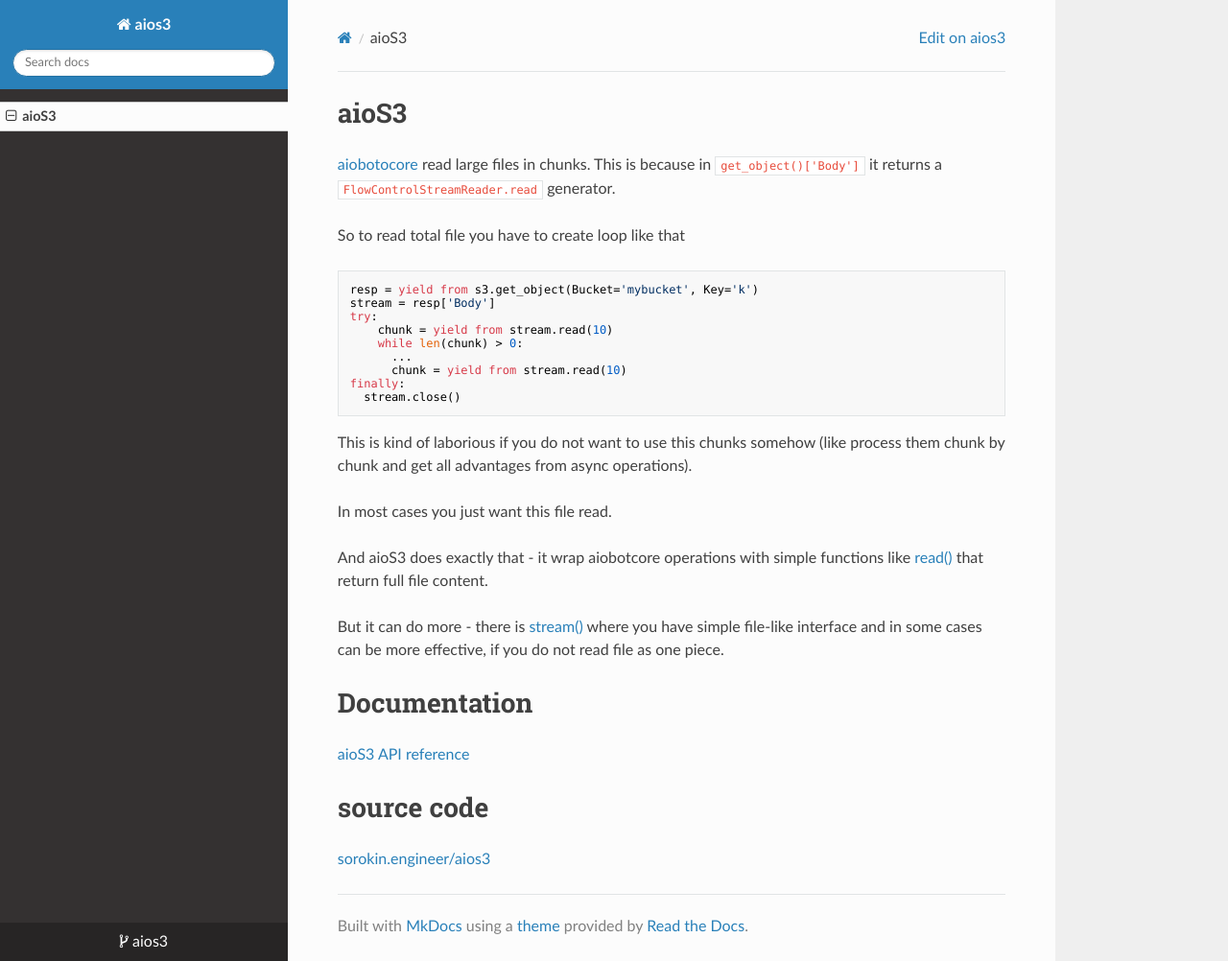
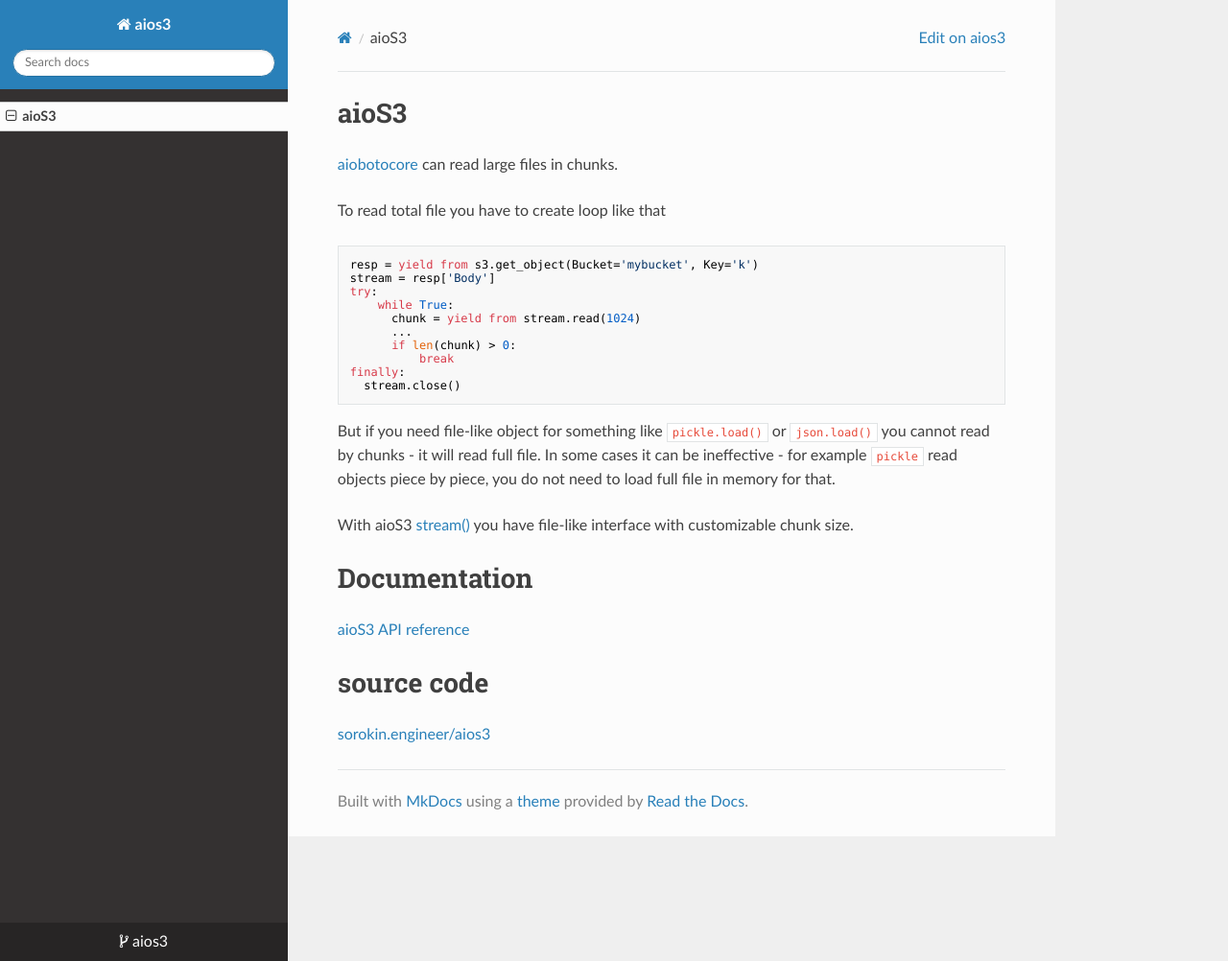
Before and after one commit to andgineer/aios3, an MkDocs documentation site: the page built from docs/README.md, in a window 1280 px wide and 1002 px high. Shown: the whole window at 96% size. Built offline with MkDocs 1.6.1, drawn with Linux system fonts in a browser that asks for light colours; nearby versions of some CDN libraries.

Commit message:
chunk size

````diff
--- a/docs/README.md
+++ b/docs/README.md
@@ -1,34 +1,28 @@
 # aioS3
 
-[aiobotocore](https://aiobotocore.readthedocs.io/en/latest/) read large files in chunks.
-This is because in `get_object()['Body']` it returns a `FlowControlStreamReader.read` generator.
+[aiobotocore](https://aiobotocore.readthedocs.io/en/latest/) can read large files in chunks.
 
-So to read total file you have to create loop like that
+To read total file you have to create loop like that
 
 ```python
 resp = yield from s3.get_object(Bucket='mybucket', Key='k')
 stream = resp['Body']
 try:
-    chunk = yield from stream.read(10)
-    while len(chunk) > 0:
+    while True:
+      chunk = yield from stream.read(1024)
       ...
-      chunk = yield from stream.read(10)
+      if len(chunk) > 0:
+          break
 finally:
   stream.close()
 ```
 
-This is kind of laborious if you do not want to use this chunks somehow (like process them chunk by chunk and
-get all advantages from async operations).
+But if you need file-like object for something like `pickle.load()` or `json.load()` you cannot read by chunks -
+it will read full file.
+In some cases it can be ineffective - for example `pickle` read objects piece by piece, you do not need to
+load full file in memory for that.
 
-In most cases you just want this file read.
-
-And aioS3 does exactly that - it wrap aiobotcore operations with simple functions like
-[read()](docstrings/file/#function-read) that return
-full file content.
-
-But it can do more - there is [stream()](docstrings/file/#function-stream)
-where you have simple file-like interface and in some cases can be more
-effective, if you do not read file as one piece.
+With aioS3 [stream()](docstrings/file/#function-stream) you have file-like interface with customizable chunk size.
 
 # Documentation
 
--- a/src/aios3/version.py
+++ b/src/aios3/version.py
@@ -1,2 +1,2 @@
 """package version."""
-VERSION = "0.1.1"
+VERSION = "0.1.2"
````
Also changed, not shown: README.md (+3 -9 lines), 5 other files.
